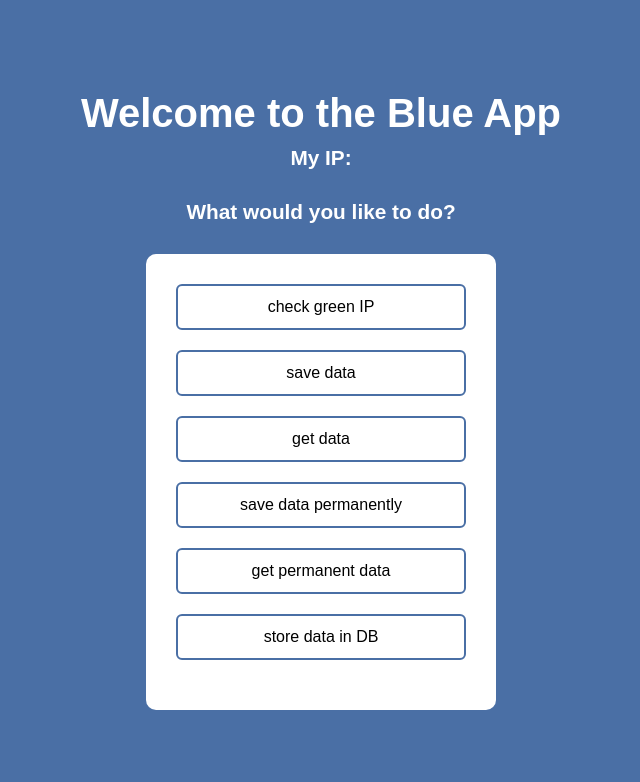
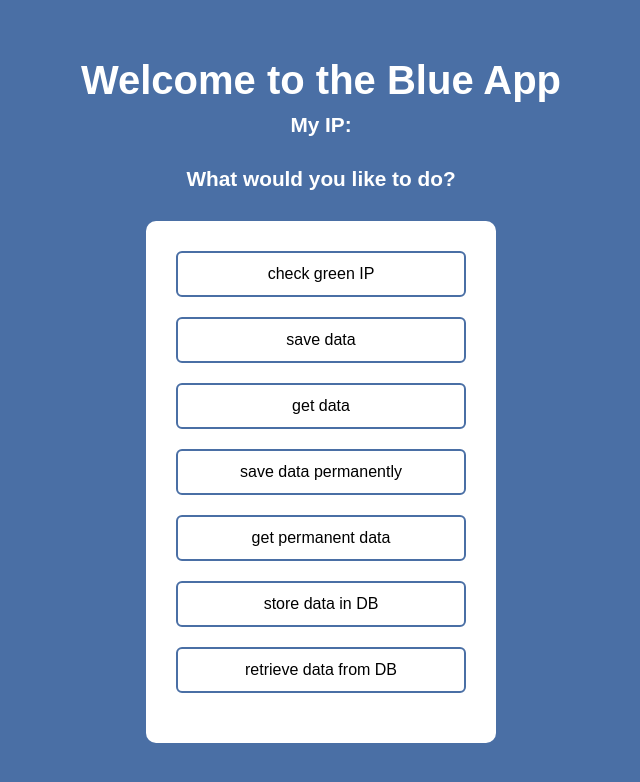
Before and after one commit to coderboy53/kubernetes_proj, a FastAPI app: page / in a window 1280 px wide. Shown: the top 782 px of the page, without its empty margins (319-959 px from the left). Run offline with FastAPI, Linux system fonts and the light colour scheme; parts of the project's set-up code (start-up, migrations or seed data) failed here and were passed over.

Commit message:
added the db retrieval function call in html

```diff
--- a/images/blue_webapp/templates/index.html
+++ b/images/blue_webapp/templates/index.html
@@ -18,6 +18,7 @@
             <li><h3><button onclick="saveVolume()">save data permanently</button></h3></li>
             <li><h3><button onclick="getVolume()">get permanent data</button></h3></li>
             <li><h3><button onclick="saveDB()">store data in DB</button></h3></li>
+            <li><h3><button onclick="getDB()">retrieve data from DB</button></h3></li>
         </ul>
     </div>
 </body>
--- a/images/green_webapp/templates/index.html
+++ b/images/green_webapp/templates/index.html
@@ -18,6 +18,7 @@
             <li><h3><button onclick="saveVolume()">save data permanently</button></h3></li>
             <li><h3><button onclick="getVolume()">get permanent data</button></h3></li>
             <li><h3><button onclick="saveDB()">store data in DB</button></h3></li>
+            <li><h3><button onclick="getDB()">retrieve data from DB</button></h3></li>
         </ul>
     </div>
 </body>
```
